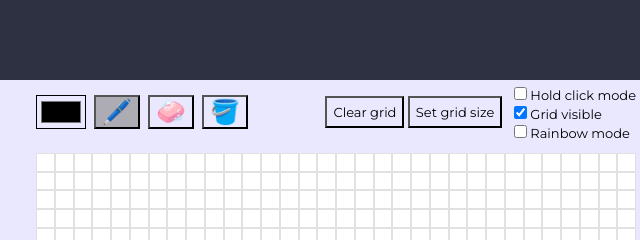
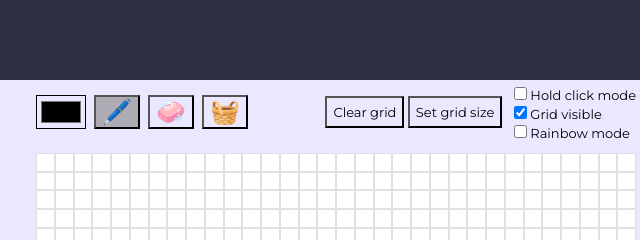
Before and after one commit to jakequi/etch-a-sketch, a plain HTML site: page index.html in a window 1280 px wide. Shown: the top 240 px of the page, 304-944 px from the left. Drawn offline with Linux system fonts and the light colour scheme.

```diff
--- a/index.html
+++ b/index.html
@@ -25,7 +25,7 @@
                     <input type="color" class="colour-picker">
                     <button class="draw-button toggled-button">🖊️</button>
                     <button class="erase-button">🧼</button>
-                    <button class="fill-button">🪣</button>
+                    <button class="fill-button">🧺</button>
                 </div>
                 <div class="control-right">
                     <div class="grid-buttons">
```
